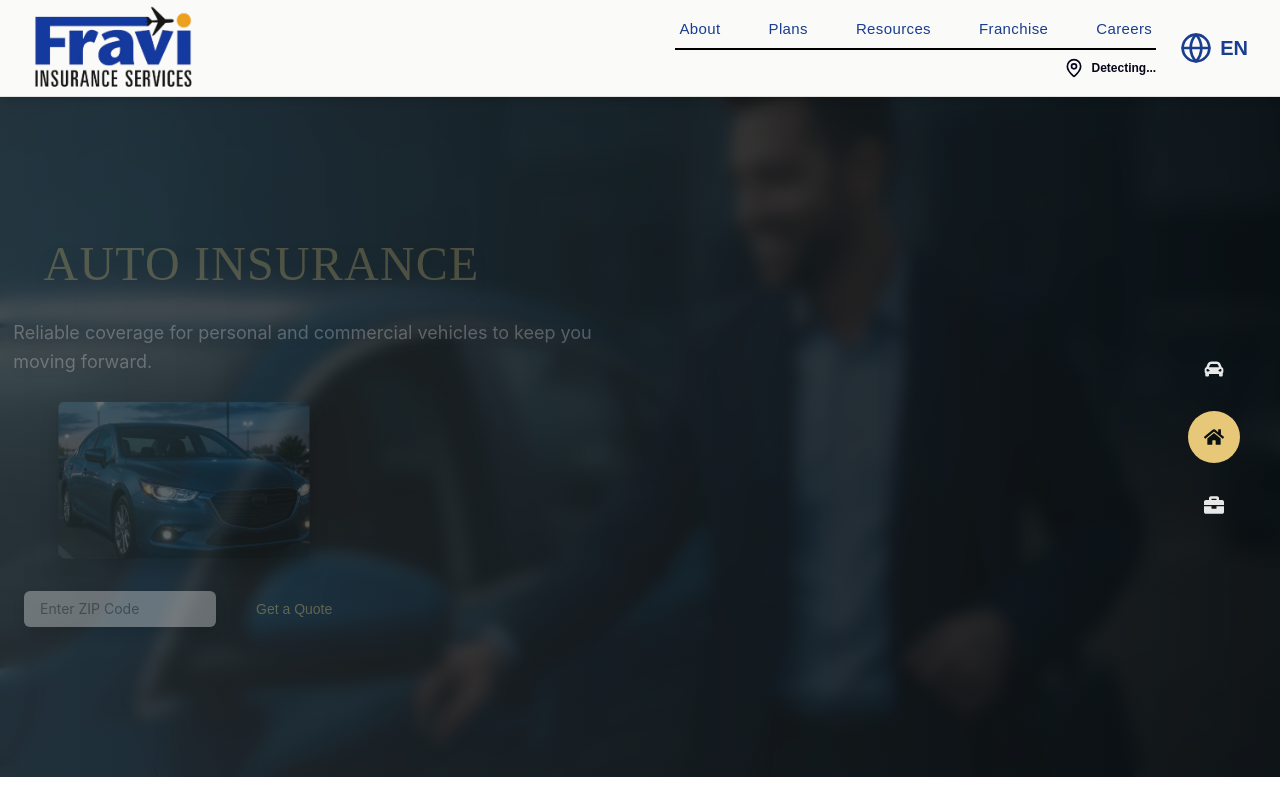
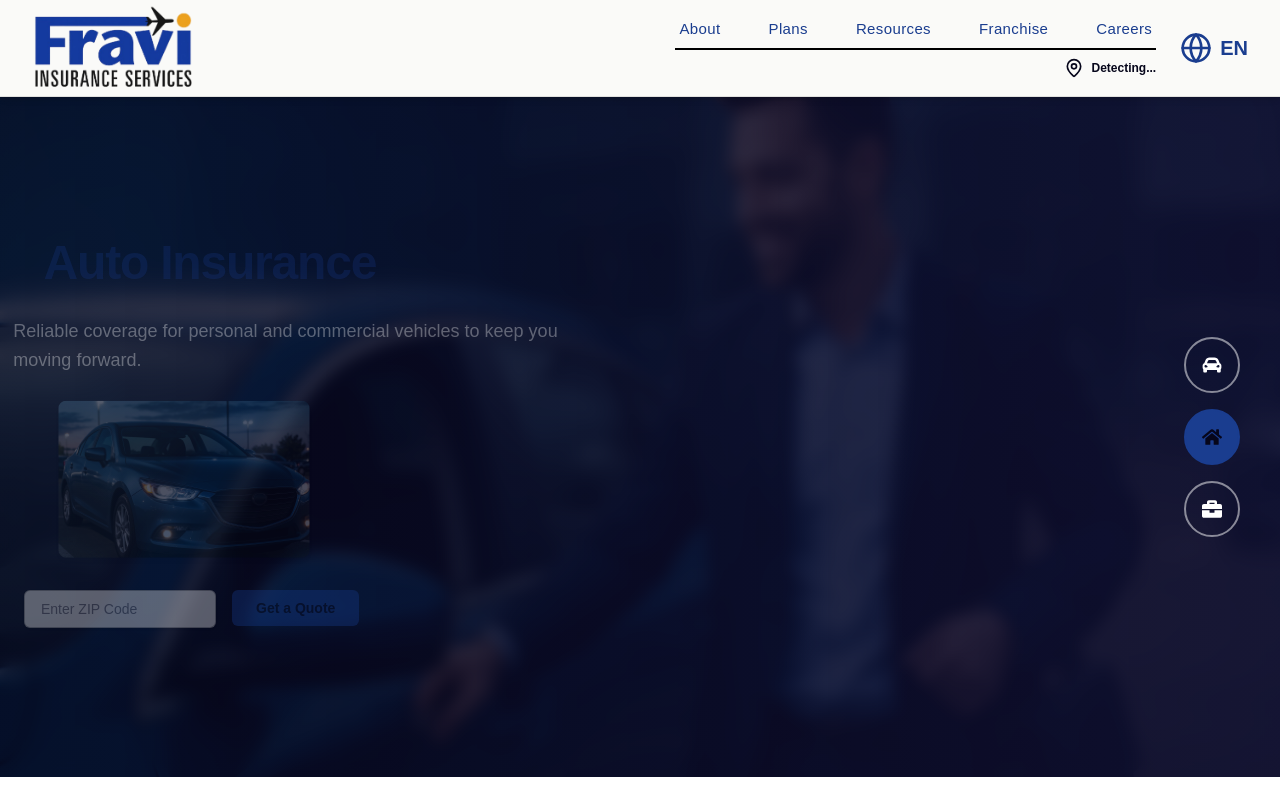
Before and after one commit to DamRandom/Fravi-Insurance-Services, a Next.js app: page / in a window 1280 px wide. Shown: the top 800 px of the page. Built offline with nearby package versions, Linux system fonts and the light colour scheme; no server answers.

Commit message:
Updated hero according to client requirements

```diff
--- a/src/components/Hero.tsx
+++ b/src/components/Hero.tsx
@@ -51,13 +51,11 @@ export default function Hero() {
 
   useEffect(() => {
     if (!isAuto) return;
-
     const id = window.setTimeout(() => {
       const idx = services.findIndex((s) => s.key === active);
       const next = services[(idx + 1) % services.length].key;
       setActive(next);
     }, displayMs);
-
     return () => clearTimeout(id);
   }, [active, isAuto, displayMs]);
 
@@ -83,7 +81,7 @@ export default function Hero() {
 
   return (
     <section className="h-[85vh] relative px-6 py-10 flex items-center justify-between overflow-hidden">
-      {/* Fondo */}
+      {/* --- Background --- */}
       <div className="absolute inset-0 -z-10">
         <Image
           src="/images/hero-bg.png"
@@ -92,14 +90,14 @@ export default function Hero() {
           className="object-cover"
           priority
         />
-        <div className="absolute inset-0 bg-gradient-to-r from-[#292E30]/80 to-[#0A0F12]/90 backdrop-blur-sm" />
+        <div className="absolute inset-0 bg-gradient-to-r from-[#06061B]/80 to-[#101031]/90 backdrop-blur-sm" />
       </div>
 
-      {/* Contenido principal */}
+      {/* --- Main content --- */}
       <AnimatePresence mode="wait">
         <motion.div
           key={active}
-          className="z-10 max-w-[600px] w-full space-y-6 text-[#E6C878]"
+          className="z-10 max-w-[600px] w-full space-y-6 text-[#1A3D8F]"
           initial={{ opacity: 0, y: 20 }}
           animate={{ opacity: 1, y: 0 }}
           exit={{ opacity: 0, y: -20 }}
@@ -107,7 +105,7 @@ export default function Hero() {
         >
           {/* Title */}
           <motion.h1
-            className="text-4xl md:text-5xl font-[TrajanPro] uppercase tracking-wide leading-tight text-left drop-shadow-[0_8px_10px_rgba(0,0,0,0.5)] text-gold"
+            className="text-4xl md:text-5xl font-bold tracking-tight leading-tight text-left text-[#1A3D8F]"
             initial={{ opacity: 0, x: 40 }}
             animate={{ opacity: 1, x: 0 }}
             exit={{ opacity: 0, x: 40 }}
@@ -118,7 +116,7 @@ export default function Hero() {
 
           {/* Description */}
           <motion.p
-            className="text-gray-200/90 text-md md:text-lg font-[Inter] text-left leading-relaxed drop-shadow-[0_4px_6px_rgba(0,0,0,0.35)]"
+            className="text-base md:text-lg text-white font-normal text-left leading-relaxed"
             initial={{ opacity: 0, x: -30 }}
             animate={{ opacity: 1, x: 0 }}
             exit={{ opacity: 0, x: -30 }}
@@ -127,9 +125,9 @@ export default function Hero() {
             {current.description}
           </motion.p>
 
-          {/* Imagen */}
+          {/* Image */}
           <motion.div
-            className="w-64 h-40 relative rounded-md shadow-[0_10px_20px_rgba(0,0,0,0.6)] overflow-hidden ml-8"
+            className="w-64 h-40 relative rounded-lg shadow-md overflow-hidden ml-8"
             initial={{ opacity: 0, scale: 0.96 }}
             animate={{ opacity: 1, scale: 1 }}
             exit={{ opacity: 0, scale: 0.96 }}
@@ -143,7 +141,7 @@ export default function Hero() {
             />
           </motion.div>
 
-          {/* Input + botón */}
+          {/* Input + button */}
           <motion.div
             className="flex flex-col sm:flex-row gap-4 items-center sm:items-start"
             initial={{ opacity: 0, y: 22 }}
@@ -154,10 +152,10 @@ export default function Hero() {
             <input
               type="text"
               placeholder="Enter ZIP Code"
-              className="px-4 py-2 rounded-md text-sm font-[Inter] text-[#0A0F12] w-48 focus:outline-none shadow-[0_6px_12px_rgba(0,0,0,0.28)] bg-white/95"
+              className="px-4 py-2 rounded-md text-sm w-48 focus:outline-none border border-black/30 text-[#06061B] shadow-sm bg-white/95"
             />
             <button
-              className="btn-gold px-6 py-2 rounded-md text-sm font-medium"
+              className="px-6 py-2 rounded-md text-sm font-semibold text-[#06061B] bg-[#1A3D8F] hover:bg-[#101031]/90 transition-colors"
               type="button"
             >
               Get a Quote
@@ -166,7 +164,7 @@ export default function Hero() {
         </motion.div>
       </AnimatePresence>
 
-      {/* Botones verticales (desktop) */}
+      {/* --- Vertical buttons (desktop) --- */}
       <div className="z-10 hidden md:flex flex-col gap-4 pr-4">
         {["auto", "home", "business"].map((key) => {
           const Icon =
@@ -177,11 +175,11 @@ export default function Hero() {
               key={key}
               onClick={() => handleSelect(key)}
               aria-label={key}
-              className={`btn-gold p-4 rounded-full transition-all flex items-center justify-center
+              className={`p-4 rounded-full transition-all flex items-center justify-center border-2
           ${
             isActive
-              ? "bg-[#E6C878] text-[#0A0F12] border-[#C8A048]"
-              : "bg-white/0 text-white/90 border-white/20 hover:bg-white/6"
+              ? "bg-[#1A3D8F] text-[#06061B] border-[#1A3D8F]"
+              : "bg-transparent text-white border-white/50 hover:bg-white/10"
           }`}
               type="button"
             >
```
